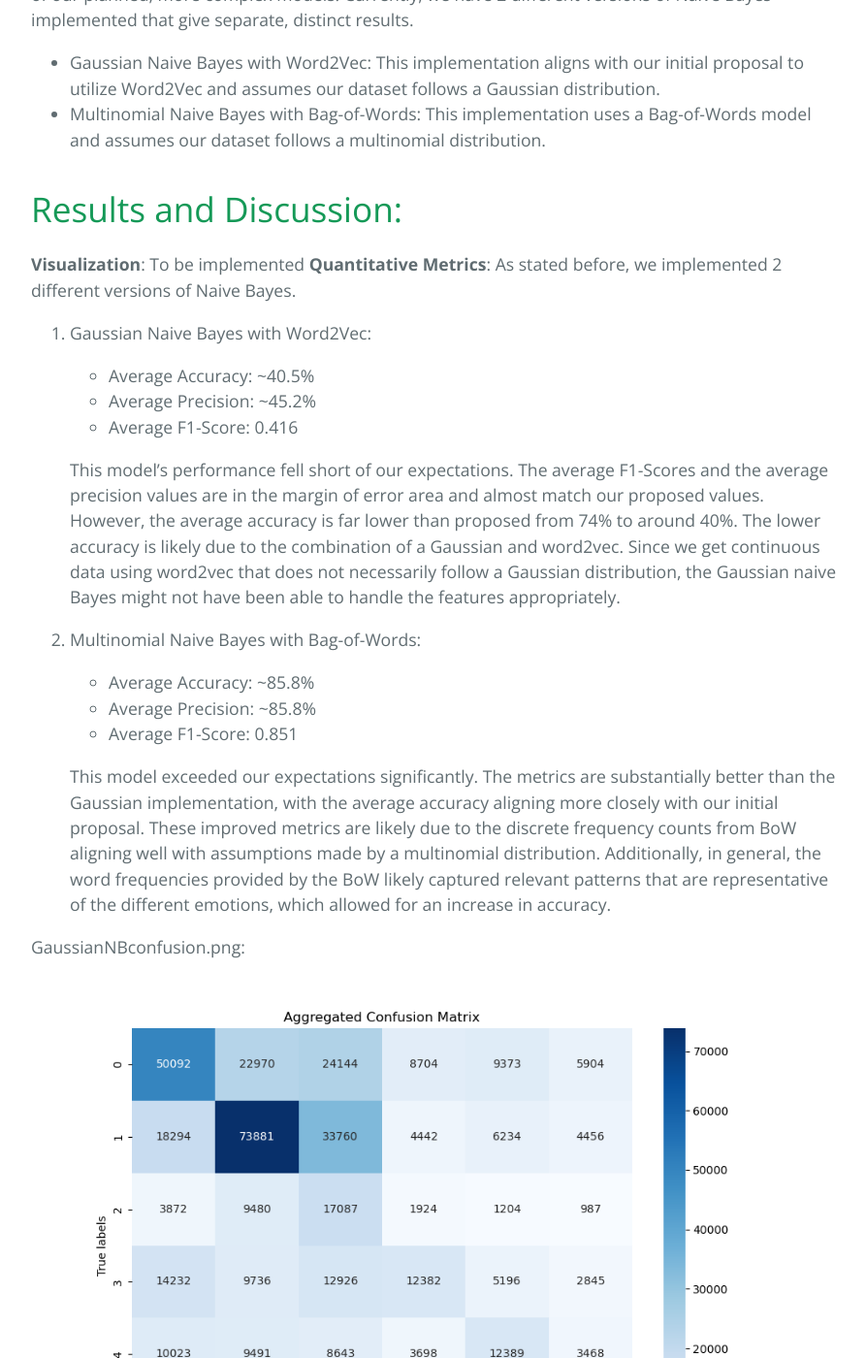
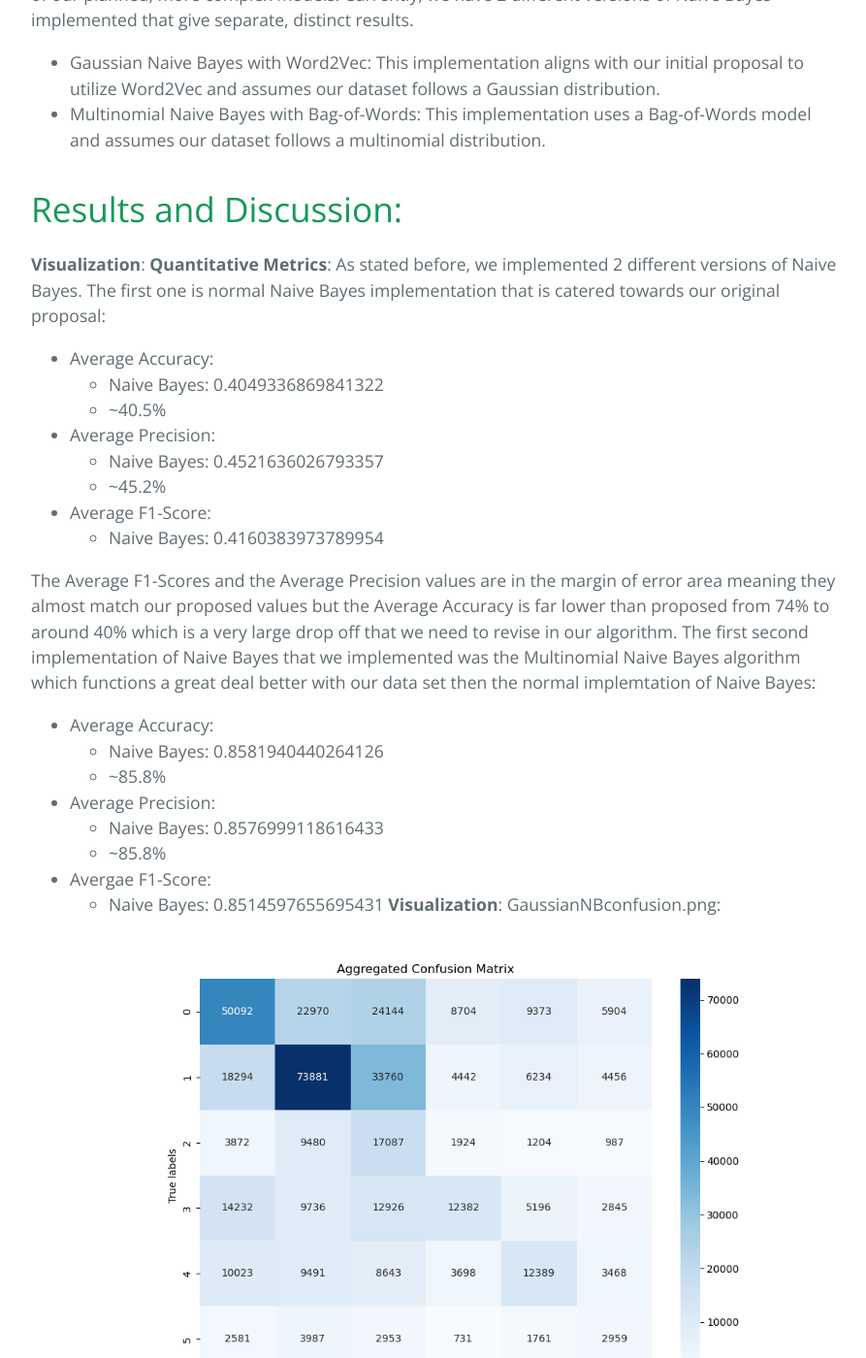
Before and after one commit to irausch25/CS4641-Project, a Jekyll site: the page built from index.md, in a window 1280 px wide and 1400 px high, scrolled down 2828 px. Shown: the whole window at 97% size, without its empty margins (192-1085 px from the left). Built offline with Jekyll 4.4.1, drawn with Linux system fonts in a browser that asks for light colours; some of the changed text lies outside the part shown.

Commit message:
Update index.md

```diff
--- a/index.md
+++ b/index.md
@@ -69,25 +69,32 @@ These models can be expected to achieve the following results:
   - Multinomial Naive Bayes with Bag-of-Words: This implementation uses a Bag-of-Words model and assumes our dataset follows a multinomial distribution.
 
 # Results and Discussion:
-**Visualization**: To be implemented
-**Quantitative Metrics**: As stated before, we implemented 2 different versions of Naive Bayes.
+**Visualization**:
+**Quantitative Metrics**: As stated before, we implemented 2 different versions of Naive Bayes. The first one is normal Naive Bayes implementation that is catered towards our original proposal:
+- Average Accuracy:
+  - Naive Bayes: 0.4049336869841322
+  - ~40.5%
 
-1. Gaussian Naive Bayes with Word2Vec:
+- Average Precision:
+  - Naive Bayes: 0.4521636026793357
+  - ~45.2%
 
-   - Average Accuracy: ~40.5%
-   - Average Precision: ~45.2%
-   - Average F1-Score: 0.416
+- Average F1-Score:
+  - Naive Bayes: 0.4160383973789954
 
-   This model's performance fell short of our expectations. The average F1-Scores and the average precision values are in the margin of error area and almost match our proposed values. However, the average accuracy is far lower than proposed from 74% to around 40%. The lower accuracy is likely due to the combination of a Gaussian and word2vec. Since we get continuous data using word2vec that does not necessarily follow a Gaussian distribution, the Gaussian naive Bayes might not have been able to handle the features appropriately.
+ The Average F1-Scores and the Average Precision values are in the margin of error area meaning they almost match our proposed values but the Average Accuracy is far lower than proposed from 74% to around 40% which is a very large drop off that we need to revise in our algorithm.
+ The first second implementation of Naive Bayes that we implemented was the Multinomial Naive Bayes algorithm which functions a great deal better with our data set then the normal implemtation of Naive Bayes:
+- Average Accuracy:
+  - Naive Bayes: 0.8581940440264126
+  - ~85.8%
 
-2. Multinomial Naive Bayes with Bag-of-Words:
+- Average Precision:
+  - Naive Bayes: 0.8576999118616433
+  - ~85.8%
 
-   - Average Accuracy: ~85.8%
-   - Average Precision: ~85.8%
-   - Average F1-Score: 0.851
-
-   This model exceeded our expectations significantly. The metrics are substantially better than the Gaussian implementation, with the average accuracy aligning more closely with our initial proposal. These improved metrics are likely due to the discrete frequency counts from BoW aligning well with assumptions made by a multinomial distribution. Additionally, in general, the word frequencies provided by the BoW likely captured relevant patterns that are representative of the different emotions, which allowed for an increase in accuracy.
-
+- Avergae F1-Score:
+  - Naive Bayes: 0.8514597655695431
+**Visualization**:
 GaussianNBconfusion.png:
 ![alt text](plots/GuassianNBconfusion.png)
 
@@ -95,7 +102,8 @@ MultinomialNBConfusion:
 ![alt text](plots/MultinomialNBconfusion.png)
 
 
-# Gnatt Chart:
+ These values for the multinomial Naive Bayes do not accuratly match up with our initial proposal of Naive Bayes but the values are much better then the normal implementation with the Average Accuracy betting closer to the proposed Accuracy. By the Quantitative Metrics, the multinomial implementation of Naive Bayes functions better according to our data set.
+ # Gnatt Chart:
 
 [Download CSV](UpdatedGanttChart.xlsx)
 
```
Also changed, not shown: other parts of index.md (+4 -4 lines).
